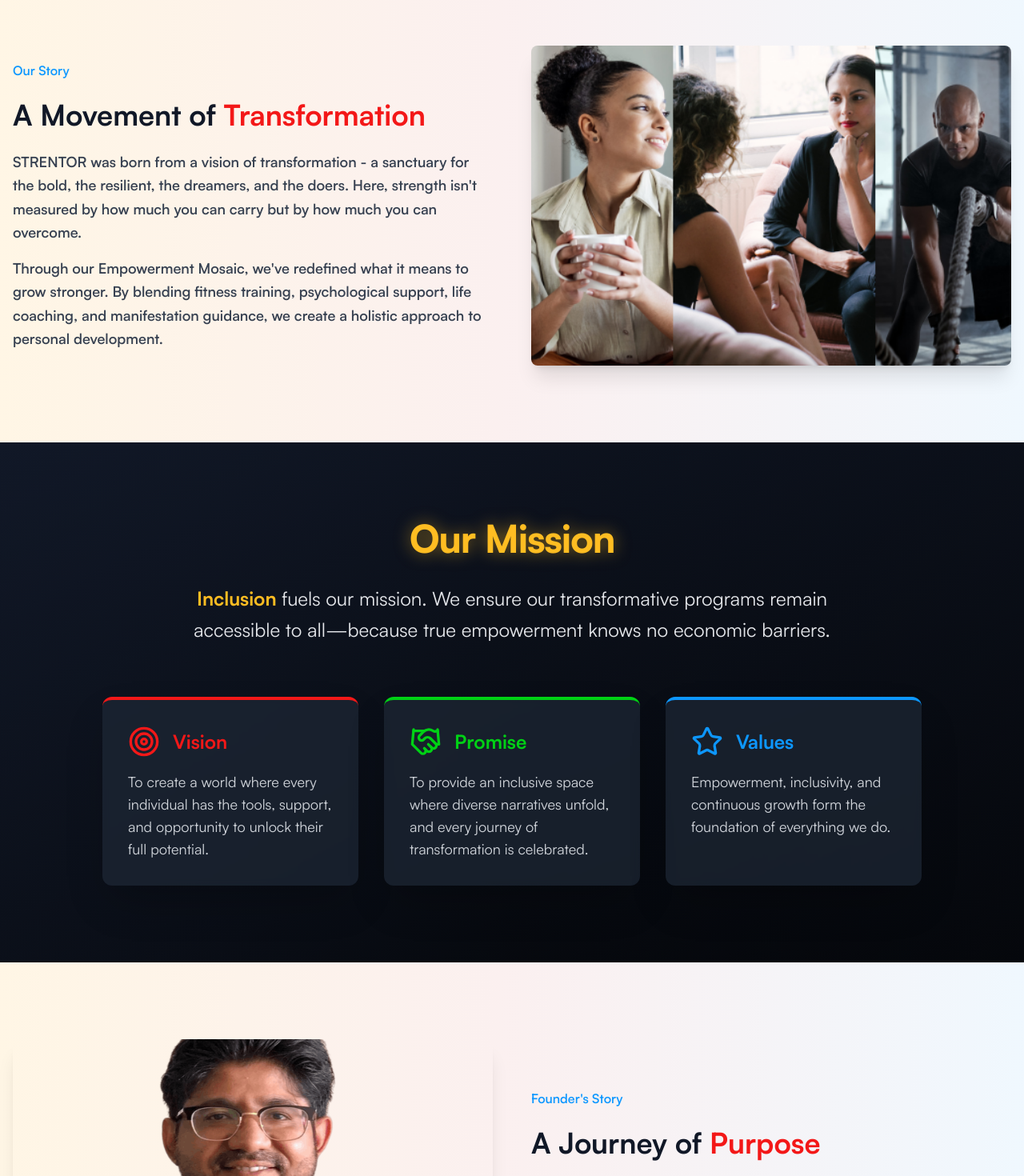
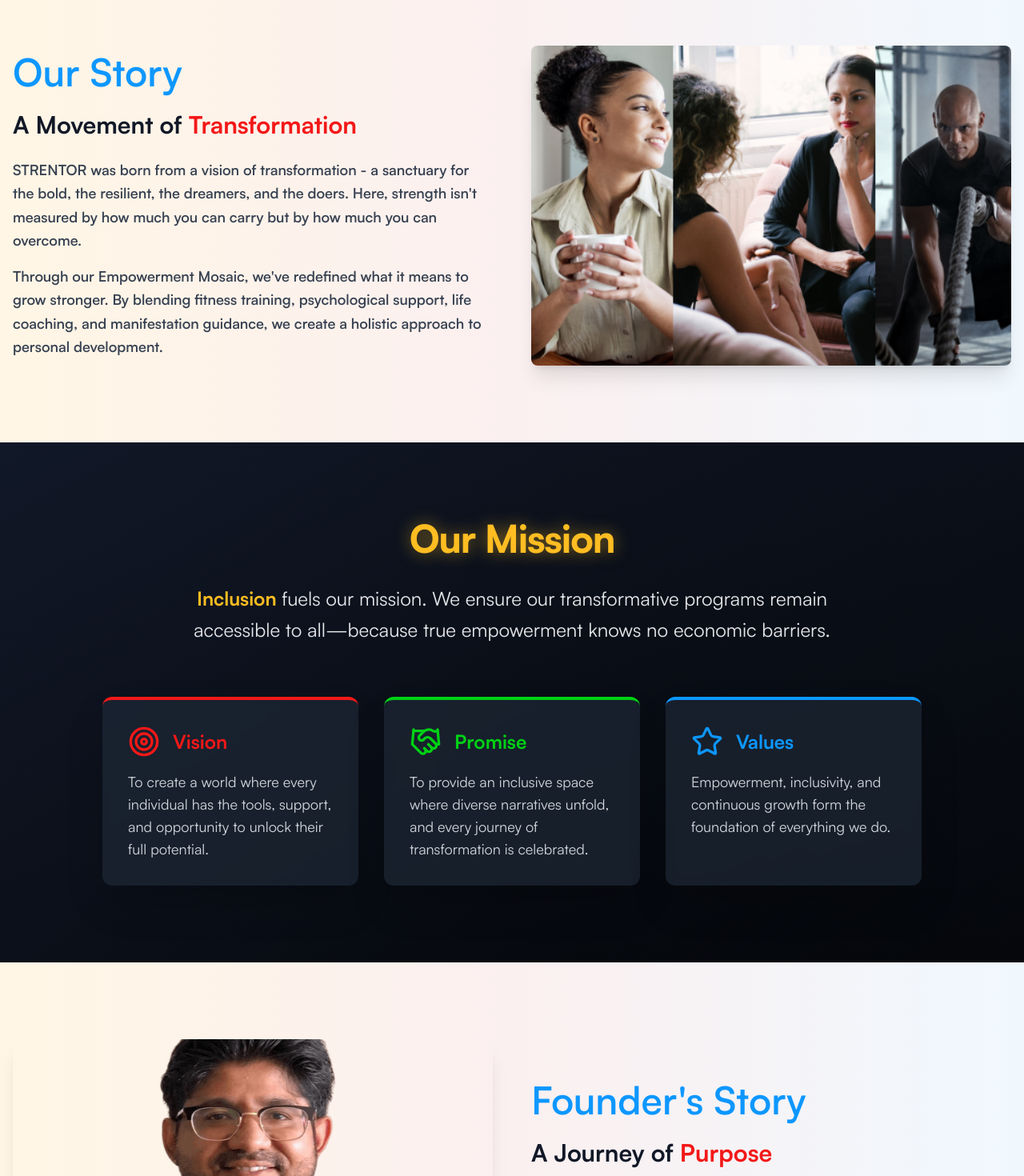
Before and after one commit to chaitanyashetty47/strlanding, a Next.js app: page /aboutus in a window 1280 px wide. Shown: the part 720-2190 px from the top of the page at 80% size. Built offline with nearby package versions, Linux system fonts and the light colour scheme.

Commit message:
final changes

```diff
--- a/src/app/community/page.tsx
+++ b/src/app/community/page.tsx
@@ -10,24 +10,24 @@
     title: "STRENTOR Main Community",
     description: "Your hub for general updates, announcements, and discussions across all services.",
     icon: "/strentorfav.png",
-    color: "from-[#F31818]/10 to-[#F31818]/5",
-    buttonColor: "bg-[#F31818] hover:bg-[#F31818]/90",
+    color: "from-[#ffde21]/10 to-[#ffde21]/5",
+    buttonColor: "bg-[#ffde21] hover:bg-[#ffde21]/90",
     whatsappLink: "https://chat.whatsapp.com/GJRdI9y1NRkFei0IosUAlL"
   },
   {
     title: "Fitness Group",
     description: "For those focused on physical health and fitness, this group shares workouts, fitness tips, and motivational content.",
     icon: "/fitness.svg",
-    color: "from-[#00D115]/10 to-[#00D115]/5",
-    buttonColor: "bg-[#00D115] hover:bg-[#00D115]/90",
+    color: "from-[#F31818]/10 to-[#F31818]/5",
+    buttonColor: "bg-[#F31818] hover:bg-[#F31818]/90",
     whatsappLink: "https://chat.whatsapp.com/EYr2NBxdcPoFKoj3TFmKQr"
   },
   {
     title: "Manifestation Guidance Group",
     description: "Explore techniques, tools, and stories to help you manifest your dreams and cultivate positivity.",
     icon: "/manifestation.png",
-    color: "from-[#0D97FF]/10 to-[#0D97FF]/5",
-    buttonColor: "bg-[#0D97FF] hover:bg-[#0D97FF]/90",
+    color: "from-[#FFA500]/10 to-[#FFA500]/5",
+    buttonColor: "bg-[#FFA500] hover:bg-[#FFA500]/90",
 
     whatsappLink: "https://chat.whatsapp.com/ExgtHr6bvmD3Ktq7ILuXQd"
   },
@@ -35,16 +35,16 @@
     title: "Psychological Support Group",
     description: "A safe space to discuss mental health, share resources, and build emotional well-being.",
     icon: "/brains.svg",
-    color: "from-[#FFBD22]/10 to-[#FFBD22]/5",
-    buttonColor: "bg-[#FFBD22] hover:bg-[#FFBD22]/90",
+    color: "from-[#0D97FF]/10 to-[#0D97FF]/5",
+    buttonColor: "bg-[#0D97FF] hover:bg-[#0D97FF]/90",
     whatsappLink: "https://chat.whatsapp.com/Lwxyq6gXujrL0ICb2shVkW"
   },
   {
     title: "Life Coaching Group",
     description: "Focused on personal growth, goal-setting, and achieving your full potential.",
     icon: "/lifecoaching.png",
-    color: "from-[#F31818]/10 to-[#F31818]/5",
-    buttonColor: "bg-[#F31818] hover:bg-[#F31818]/90",
+    color: "from-[#00D115]/10 to-[#00D115]/5",
+    buttonColor: "bg-[#00D115] hover:bg-[#00D115]/90",
     whatsappLink: "https://chat.whatsapp.com/BW8s55o0pLCHCimnM0za3x"
   },
 
@@ -80,7 +80,7 @@
           <h2 className="text-4xl font-bold text-gray-900 mb-6">
             Welcome to the <span className="text-[#F31818]">STRENTOR</span> Community!
           </h2>
-          <p className="text-lg text-gray-700 leading-relaxed">
+          <p className="text-lg text-gray-900 font-semibold leading-relaxed">
             We are excited to have you join our journey of holistic empowerment and personal growth.
             Our community is designed to inspire, support, and guide individuals through a range of
             specialized services.
@@ -115,7 +115,7 @@
                     href={group.whatsappLink}
                     target="_blank"
                     rel="noopener noreferrer"
-                    className={`inline-block px-6 py-2 rounded-full text-white ${group.buttonColor} transition-colors duration-200`}
+                    className={`inline-block px-6 py-2 rounded-full text-black font-bold ${group.buttonColor} transition-colors duration-200`}
                   >
                     Join Group
                   </a>
--- a/src/app/programs/page.tsx
+++ b/src/app/programs/page.tsx
@@ -111,7 +111,7 @@
                       <Badge className="bg-[#FFBD22] text-black text-md font-semibold">
                         {member.role}
                       </Badge>
-                      <div className="mt-8 space-y-8">
+                      <div className="mt-8 space-y-20">
                         <div>
                           <h3 className="text-lg font-semibold text-[#0D97FF] mb-4">
                             Qualifications
@@ -139,7 +139,7 @@
                           </ul>
                         </div>
                       </div>
-                      <div className="mt-8">
+                      {/* <div className="mt-8">
                         <Button
                           className="bg-[#F31818] hover:bg-[#F31818]/90 text-lg font-bold text-white rounded-full px-8 py-6"
                           onClick={() =>
@@ -151,7 +151,7 @@
                         >
                           Book A Discovery Call
                         </Button>
-                      </div>
+                      </div> */}
                     </div>
                   </div>
                   <div className="relative h-[600px] bg-gray-100 order-1 md:order-none">
--- a/src/components/aboutus/BrandStory.tsx
+++ b/src/components/aboutus/BrandStory.tsx
@@ -5,8 +5,8 @@
     <section className="max-w-7xl mx-auto px-4 py-16 md:py-24">
       <div className="grid md:grid-cols-2 gap-12 items-center">
         <div className="space-y-6">
-          <span className="text-[#0D97FF] font-semibold">Our Story</span>
-          <h2 className="text-4xl font-bold text-gray-900">
+          <span className="text-[#0D97FF] font-semibold text-5xl">Our Story</span>
+          <h2 className="text-3xl font-bold text-gray-900">
             A Movement of <span className="text-[#F31818]">Transformation</span>
           </h2>
           <div className="space-y-4 text-lg text-gray-700 font-semibold leading-relaxed">
--- a/src/components/aboutus/Founder.tsx
+++ b/src/components/aboutus/Founder.tsx
@@ -14,8 +14,8 @@
           />
         </div>
         <div className="space-y-6">
-          <span className="text-[#0D97FF] font-semibold">Founder&apos;s Story</span>
-          <h2 className="text-4xl font-bold text-gray-900">
+          <span className="text-[#0D97FF] text-5xl font-semibold">Founder&apos;s Story</span>
+          <h2 className="text-3xl font-bold text-gray-900">
             A Journey of <span className="text-[#F31818]">Purpose</span>
           </h2>
           <div className="space-y-4 text-lg font-semibold text-gray-600 leading-relaxed">
--- a/src/components/forms/ContactForm.tsx
+++ b/src/components/forms/ContactForm.tsx
@@ -176,7 +176,7 @@
           </DialogHeader>
           <form onSubmit={handleSubmit} className="space-y-6">
             {/* Name, Surname, and Email fields */}
-            {["name", "surname", "email"].map((field) => (
+            {["first name", "surname", "email"].map((field) => (
               <div key={field} className="flex flex-col gap-2">
                 <div className="flex items-center gap-4">
                   <Label htmlFor={field} className="w-1/3 capitalize">
@@ -292,7 +292,7 @@
 
             {/* Services Interested remains the same */}
             <div>
-              <Label className="block font-medium text-gray-700">Services Interested</Label>
+              <Label className="block font-medium text-gray-700">Services Interested In</Label>
               <div className="flex flex-col gap-2 mt-2">
                 {serviceOptions.map((service) => (
                   <label key={service} className="flex items-center space-x-2">
```
Also changed, not shown: public/hero.png.
